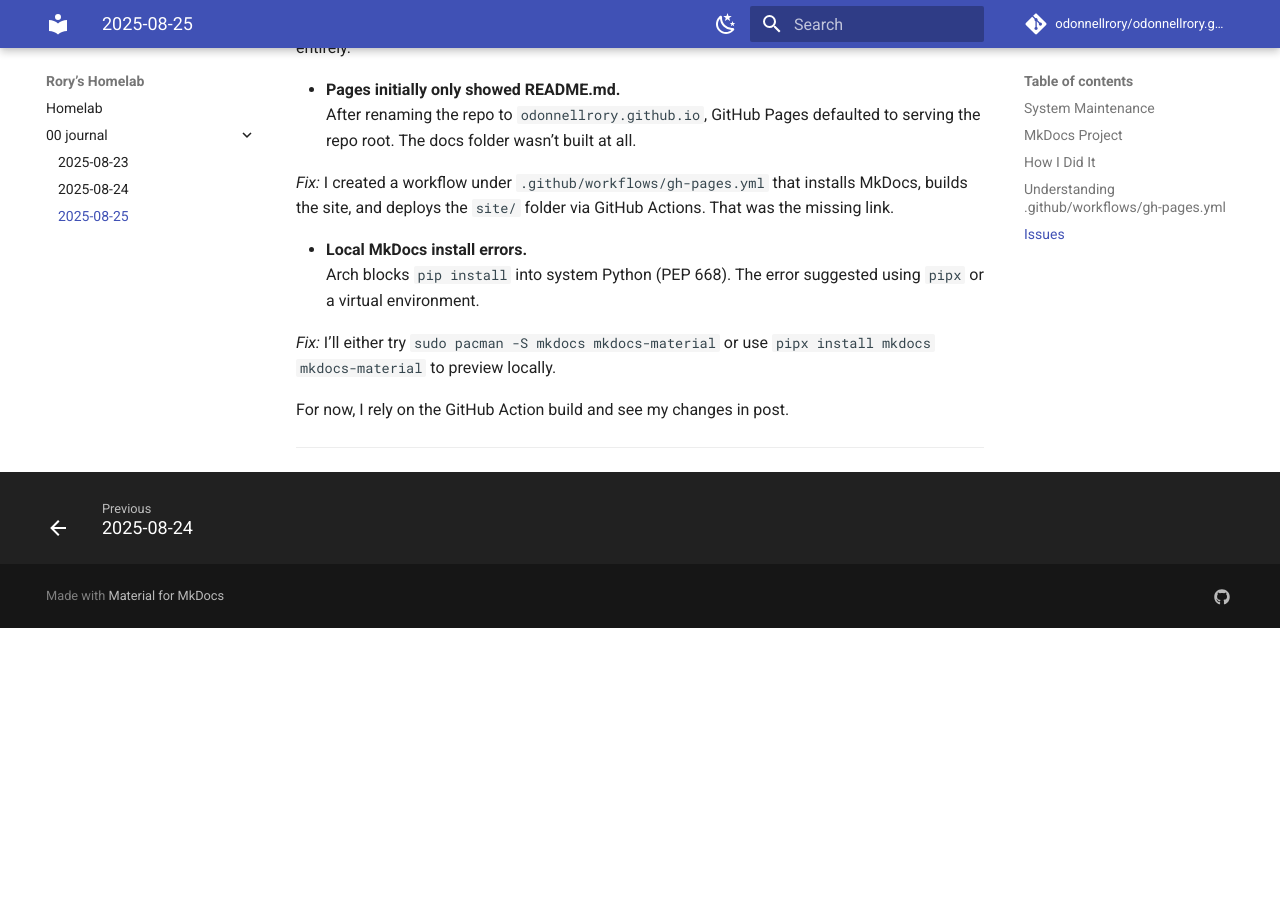
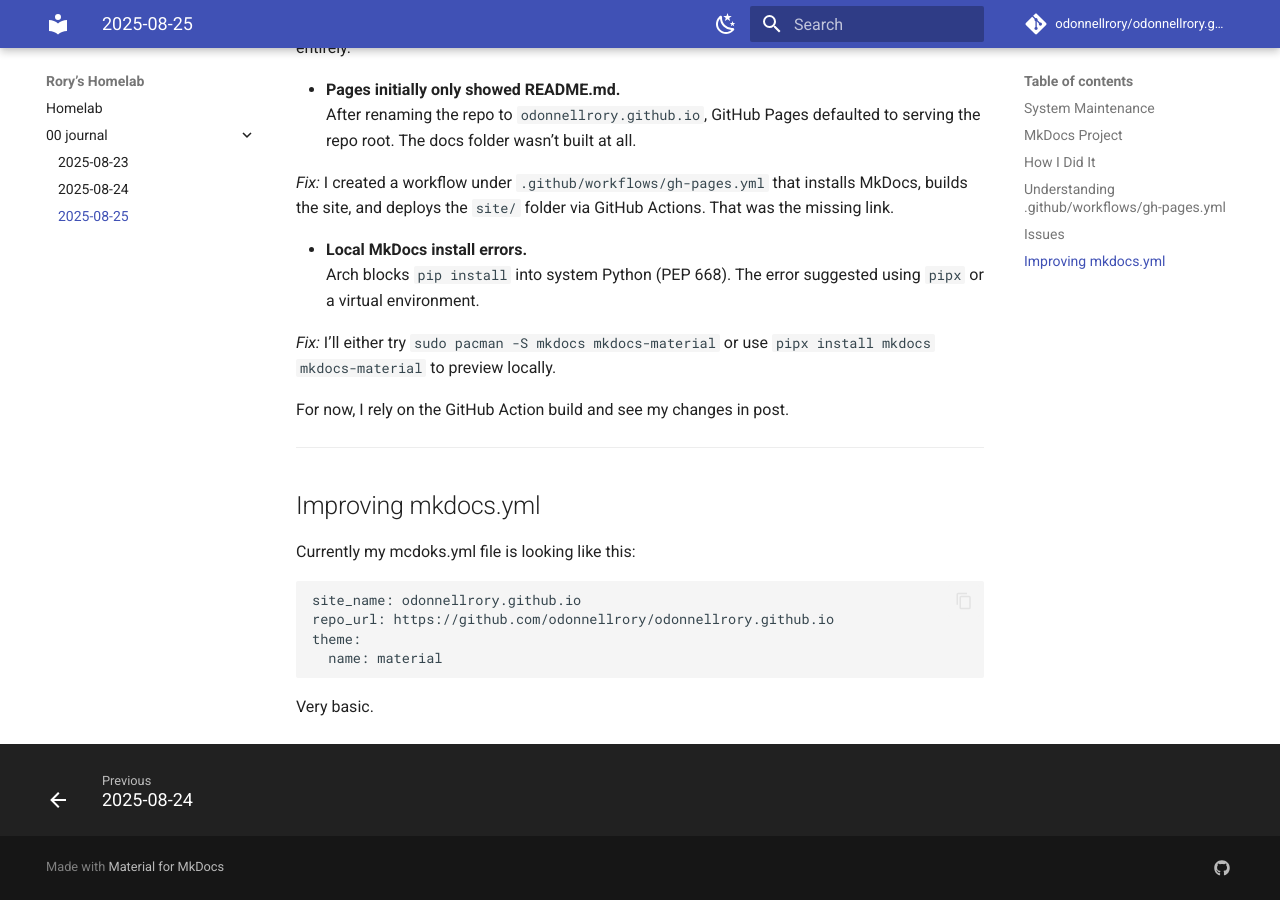
Before and after one commit to odonnellrory/odonnellrory.github.io, an MkDocs documentation site: the page built from docs/00-journal/2025-08-25.md, in a window 1280 px wide and 900 px high, scrolled down 4510 px. Built offline with MkDocs 1.6.1 and Material for MkDocs 9.7.7, drawn with Linux system fonts in a browser that asks for light colours; comment, search, counter and statistics services are not loaded; before the commit the page ends 5138 px from its top, so only the background shows below that.

Commit message:
try again

````diff
--- a/docs/00-journal/2025-08-25.md
+++ b/docs/00-journal/2025-08-25.md
@@ -185,3 +185,17 @@ This file is a **GitHub Actions workflow** that automates building and publishin
   For now, I rely on the GitHub Action build and see my changes in post.
 
 ---
+
+## Improving mkdocs.yml
+
+Currently my mcdoks.yml file is looking like this:
+
+```
+site_name: odonnellrory.github.io
+repo_url: https://github.com/odonnellrory/odonnellrory.github.io
+theme:
+  name: material
+
+```
+
+Very basic.
````
Also changed, not shown: 1 other file.
